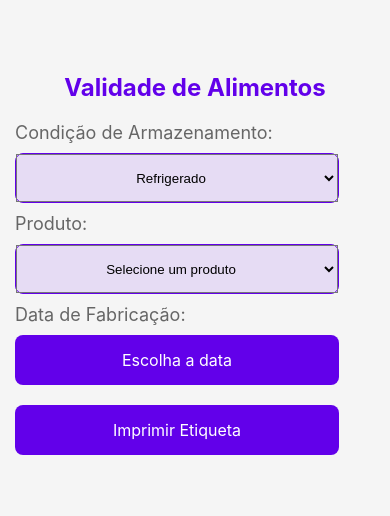
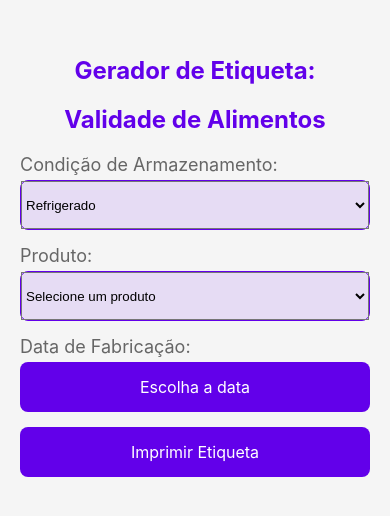
Before and after one commit to Marcelo-Magal/android-etiqueta-de-validade, a React Native app in the folder GeradorDeEtiquetas/: screen / in a window 390 px wide. Shown: the part 138-654 px from the top of the page. Built offline with nearby package versions, Linux system fonts and the light colour scheme.

Commit message:
Implementação de estilos finais e integração de fontes personalizadas.

```diff
--- a/GeradorDeEtiquetas/App.jsx
+++ b/GeradorDeEtiquetas/App.jsx
@@ -1,8 +1,8 @@
 import React, { useState, useEffect } from 'react';
-import { View, Text, StyleSheet, Alert, Button, TouchableOpacity, } from 'react-native';
-
+import { View, Text, StyleSheet, Alert, TouchableOpacity } from 'react-native';
 import { Picker } from '@react-native-picker/picker';
 import DateTimePicker from '@react-native-community/datetimepicker';
+import Etiqueta from './etiqueta/etiqueta'; // Ajuste o caminho conforme necessário
 
 const alimentosPorCondicao = {
   'Refrigerado': [
@@ -49,12 +49,17 @@ const formatDate = (date) => {
 };
 
 const App = () => {
+  const [conditionForDisplay, setConditionForDisplay] = useState('');
   const [selectedCondition, setSelectedCondition] = useState('Refrigerado');
   const [selectedFood, setSelectedFood] = useState('');
   const [manufactureDate, setManufactureDate] = useState(new Date());
   const [expiryDate, setExpiryDate] = useState(new Date());
   const [showDatePicker, setShowDatePicker] = useState(false);
   const [hasDateBeenSelected, setDateSelected] = useState(false);
+  const [showLabel, setShowLabel] = useState(false);
+  const [calculatedExpiryDateState, setCalculatedExpiryDateState] = useState(null);
+
+
 
   const calcularValidade = () => {
     let tempoMaximoArmazenamento = 0;
@@ -148,7 +153,7 @@ const App = () => {
     console.log("Data de Fabricação:", manufactureDate); // Log para verificar a data de fabricação
 
     if (tempoMaximoArmazenamento === 0) {
-      Alert.alert('Erro', 'Regras de validade não definidas para o alimento e condição selecionados.');
+      return null;
     } else {
       const newExpiryDate = new Date(manufactureDate);
       newExpiryDate.setDate(manufactureDate.getDate() + tempoMaximoArmazenamento);
@@ -158,26 +163,34 @@ const App = () => {
   };
 
   const handleCalculate = () => {
+
+    if (!selectedFood || selectedFood === 'Selecione um produto') {
+      Alert.alert('Erro', 'Por favor, selecione um produto antes de imprimir a etiqueta.');
+      return;
+    }
+
     const calculatedExpiryDate = calcularValidade();
+    if (calculatedExpiryDate === null) {
+      Alert.alert('Erro', 'Regras de validade não definidas para o produto e condição selecionados.');
+      return;
+    }
     console.log("Data de Fabricação Antes do Alerta:", formatDate(manufactureDate));
     console.log("Data de Validade Antes do Alerta:", formatDate(calculatedExpiryDate));
+    setCalculatedExpiryDateState(calculatedExpiryDate);
 
-    let displayCondition = selectedCondition;
+
+    let newConditionForDisplay = selectedCondition;
+
     if (selectedCondition === 'Seco (Após Abertura da Embalagem)' &&
         (selectedFood === 'Alimentos enlatados' ||
          selectedFood === 'Carnes e frios enlatados' ||
          selectedFood === 'Sucos enlatados e engarrafados')) {
-        displayCondition = 'Refrigerado (Após a abertura da embalagem';
+          newConditionForDisplay = 'Refrigerado (Após a abertura da embalagem';
     }
 
+    setConditionForDisplay(newConditionForDisplay);
     if (calculatedExpiryDate) {
-      Alert.alert(
-        "",
-        `Condição: ${displayCondition}\n` + // Usando displayCondition em vez de selectedCondition
-        `Produto: ${selectedFood}\n` +
-        `Fabricação: ${formatDate(manufactureDate)}\n` +
-        `Validade: ${formatDate(calculatedExpiryDate)}`
-      );
+        setShowLabel(true); // Atualize o estado para mostrar a etiqueta
     } else {
         Alert.alert('Erro', 'Regras de validade não definidas para o produto e condição selecionados.');
     }
@@ -185,9 +198,12 @@ const App = () => {
 
 
 
+
 return (
   <View style={styles.container}>
+    <Text style={styles.title}>Gerador de Etiqueta:</Text>
     <Text style={styles.title}>Validade de Alimentos</Text>
+
 
     <Text style={styles.label}>Condição de Armazenamento:</Text>
     <View style={styles.pickerContainer}>
@@ -243,6 +259,16 @@ return (
         }}
       />
     )}
+
+    {showLabel && (
+      <Etiqueta
+        condicao={conditionForDisplay}
+        produto={selectedFood}
+        fabricacao={formatDate(manufactureDate)}
+        validade={formatDate(calculatedExpiryDateState)}
+
+      />
+    )}
   </View>
 );
 
@@ -252,27 +278,25 @@ return (
 const styles = StyleSheet.create({
   container: {
     flex: 1,
-    padding: 15, // Reduzido o padding para 15
+    padding: 20,
     justifyContent: 'center',
     backgroundColor: '#F5F5F5',
+
   },
   pickerContainer: {
-    width: '90%',
+    width: '100%',
     height: 50,
-    backgroundColor: 'rgba(98, 0, 234, 0.1)', // Cor azul transparente
+    backgroundColor: 'rgba(98, 0, 234, 0.1)',
     borderColor: '#6200EA',
     borderWidth: 1,
     borderRadius: 8,
-    justifyContent: 'center', // Centraliza o conteúdo verticalmente
-    marginBottom: 10, // Espaçamento entre os pickers
+    justifyContent: 'center',
+    marginBottom: 15,
   },
-
   picker: {
     width: '100%',
     height: 50,
     backgroundColor: 'transparent',
-    flexDirection: 'row', // Adicionado para tentar centralizar o texto
-    textAlign: 'center', // Centraliza o texto horizontalmente
   },
   title: {
     fontSize: 24,
@@ -284,20 +308,21 @@ picker: {
   label: {
     fontSize: 18,
     color: '#666666',
-    marginBottom: 10,
+    marginBottom: 5,
   },
   dateButtonContainer: {
+    flexDirection: 'column',
+    alignItems: 'center',
     marginBottom: 20,
-    marginLeft: 0,
   },
   buttonContainer: {
-    width: '90%',
+    width: '100%',
     height: 50,
     justifyContent: 'center',
     alignItems: 'center',
     backgroundColor: '#6200EA',
     borderRadius: 8,
-    marginBottom: 20,
+    marginBottom: 15,
   },
   buttonText: {
     color: '#FFFFFF',
@@ -305,8 +330,4 @@ picker: {
   },
 });
 
-
-
-
-
 export default App;
--- /dev/null
+++ b/GeradorDeEtiquetas/etiqueta/etiqueta.jsx
@@ -0,0 +1,56 @@
+import React from 'react';
+import { View, Text, StyleSheet, Dimensions } from 'react-native';
+
+const Etiqueta = ({ condicao, produto, fabricacao, validade }) => {
+  return (
+    <View style={styles.outerContainer}>
+      <View style={styles.container}>
+        <Text style={styles.text}><Text style={styles.label}>Condição:</Text> <Text style={styles.customFont}>{condicao}</Text></Text>
+        <Text style={styles.text}><Text style={styles.label}>Produto:</Text> <Text style={styles.customFont}>{produto}</Text></Text>
+        <Text style={styles.text}><Text style={styles.label}>Fabricação:</Text> <Text style={styles.customFont}>{fabricacao}</Text></Text>
+        <Text style={styles.text}><Text style={styles.label}>Validade:</Text> <Text style={styles.customFont}>{validade}</Text></Text>
+      </View>
+    </View>
+  );
+};
+
+const styles = StyleSheet.create({
+  text: {
+
+    fontWeight: 'bold', // Se a fonte já for em negrito, você pode omitir esta linha
+    fontSize: 18, // Ajuste o tamanho da fonte conforme necessário
+    // ... outros estilos
+  },
+
+  outerContainer: {
+    borderWidth: 2.5,
+    borderColor: 'red',
+    marginTop: 20,
+    alignItems: 'flex-start',
+    width: Dimensions.get('window').width * 0.8,
+    justifyContent: 'center',
+    alignSelf: 'center',
+  },
+  container: {
+    padding: 15,
+    backgroundColor: 'white',
+    alignItems: 'left',
+    paddingLeft: 20,
+  },
+  text: {
+    fontSize: 16,
+    marginBottom: 5,
+  },
+  label: {
+    color: 'red',
+    fontWeight: 'bold',
+    textDecorationLine: 'underline',
+  },
+  customFont: {
+    fontFamily: 'Caveat-Regular',
+    fontSize: 25,
+    color: 'blue',
+  },
+});
+
+export default Etiqueta;
--- a/GeradorDeEtiquetas/package.json
+++ b/GeradorDeEtiquetas/package.json
@@ -13,7 +13,10 @@
     "@react-native-community/datetimepicker": "^7.6.0",
     "@react-native-picker/picker": "^2.5.1",
     "react": "18.2.0",
-    "react-native": "0.72.4"
+    "react-native": "0.72.4",
+    "react-native-asset": "^2.1.1",
+    "react-native-dropdown-picker": "^5.4.6",
+    "react-native-global-font": "^1.0.3"
   },
   "devDependencies": {
     "@babel/core": "^7.20.0",
```
Also changed, not shown: GeradorDeEtiquetas/TestDropdown.js (added, +35 -0 lines), GeradorDeEtiquetas/react-native.config.js (added, +7 -0 lines), GeradorDeEtiquetas/assets/fonts/Caveat-Regular.ttf (added), 6 other files (tests, documents, lock files or other folders). Lines whose indentation alone changed are shown as unchanged.
